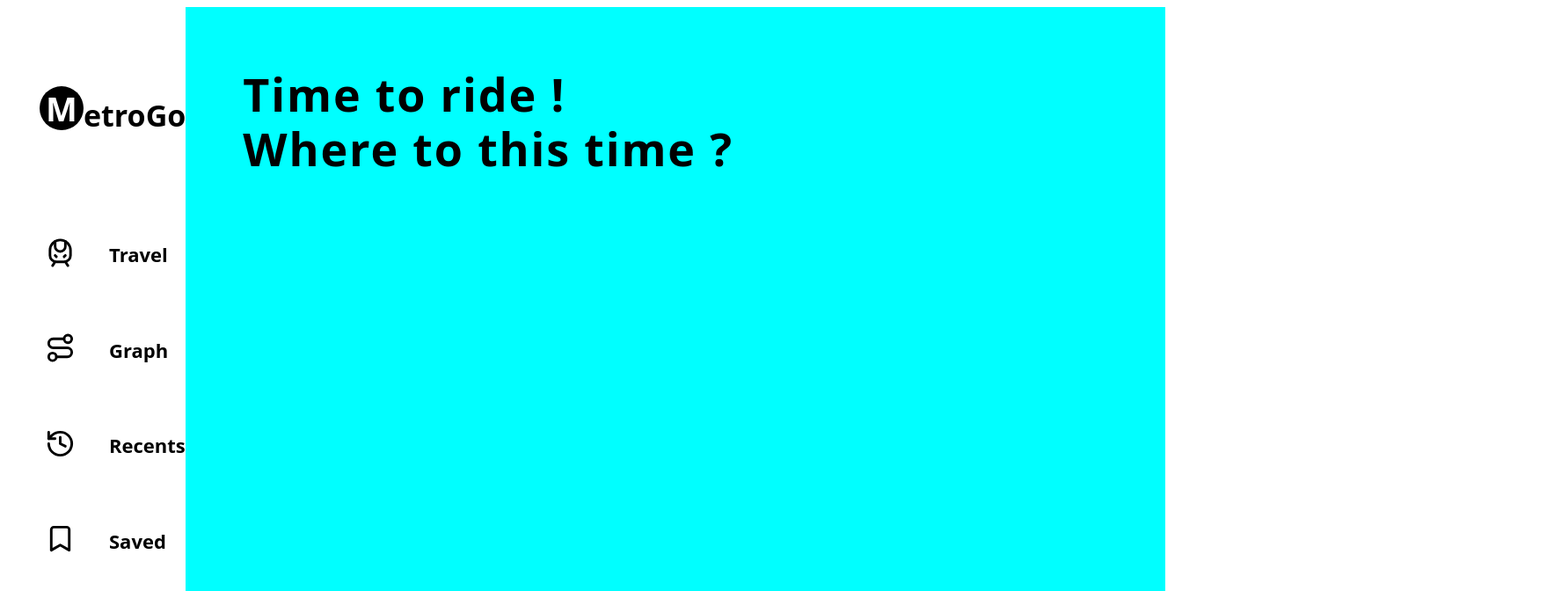
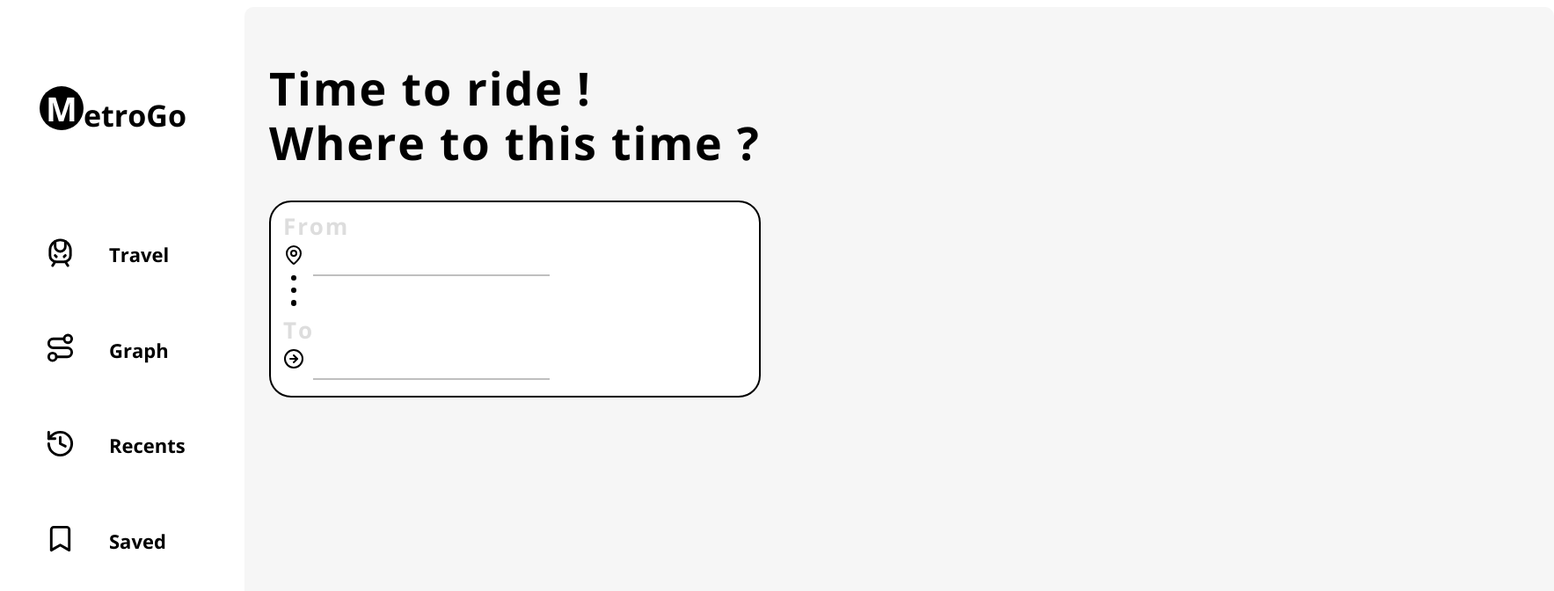
Before and after one commit to Phodouille/Metro-Efrei-Dodo, a Vue app in the folder Front-End/: page /travel in a window 1280 px wide. Shown: the top 672 px of the page at 88% size, 1767 px wide, since content can reach past the window. Built offline with nearby package versions, Linux system fonts and the light colour scheme.

Commit message:
Style the left nav bar, travel view page (header and search rectangle itinerary)

```diff
--- a/Front-End/index.html
+++ b/Front-End/index.html
@@ -5,6 +5,9 @@
     <link rel="icon" type="image/svg+xml" href="/vite.svg" />
     <meta name="viewport" content="width=device-width, initial-scale=1.0" />
     <title>Vite + Vue</title>
+    <link rel="preconnect" href="https://fonts.googleapis.com">
+    <link rel="preconnect" href="https://fonts.gstatic.com" crossorigin>
+    <link href="https://fonts.googleapis.com/css2?family=Open+Sans:ital,wght@0,300..800;1,300..800&family=Roboto:ital,wght@0,100..900;1,100..900&display=swap" rel="stylesheet">
   </head>
   <body>
     <div id="app"></div>
--- a/Front-End/src/App.vue
+++ b/Front-End/src/App.vue
@@ -43,6 +43,7 @@ const SavedSvgIcon = `<svg xmlns="http://www.w3.org/2000/svg" width="35" height=
 .MetroGo {
   padding-top: 66px;
   padding-left: 37px;
+  padding-right: 66px;
   padding-bottom: 64px;
 }
 
--- a/Front-End/src/components/SearchBar.vue
+++ b/Front-End/src/components/SearchBar.vue
@@ -46,10 +46,9 @@
 <style scoped>
 .rectangle {
     background-color: white;
-    width: 532px;
-    height: 225px;
+    width: 555px;
+    height: 220px;
     border-radius: 25px;
-    margin-left: 70px;
     border: 2px solid #000;
     display: flex;
     flex-direction: column;
@@ -59,6 +58,7 @@
     font-family: 'Open Sans';
     font-weight: 700;
     color: #DDD;
+    margin-top: -30px
 }
 
 .rectangle-content {
@@ -67,7 +67,8 @@
 
 .icon-input-container {
     display: flex;
-    flex-direction: row
+    flex-direction: row;
+    margin-top: -53px;
 }
 
 .input {
@@ -77,6 +78,8 @@
     outline: none;
     border-color: #BFBFBF;;
     padding-bottom: 5px;
+    width: 265px;
+    font-size: 20px;
 }
 
 .input-zone {
@@ -95,7 +98,7 @@
 }
 
 .bullet-point-container {
-    margin-top: 8px;
+    margin-top: -10px;
     margin-left: 9px;
     height: 35px;
     display: flex;
--- a/Front-End/src/views/TravelView.vue
+++ b/Front-End/src/views/TravelView.vue
@@ -2,32 +2,35 @@
     <div class="background">
         <div class="header">
             <h1>Time to ride ! <br> Where to this time ?</h1>
+            <SearchBar />
         </div>
+
     </div>
 
 </template>
 
 <script setup>
 
+import SearchBar from '../components/SearchBar.vue';
+
 </script>
 
 <style>
     .header {
-        padding-left: 65px;
-        padding-top: 33px;
+        padding-left: 28px;
+        padding-top: 26px;
         font-size: 26px;
         font-weight: 700;
         line-height: 62px;
         letter-spacing: 1.84px;
         font-family: 'Open Sans';
-        height: 95vh;
-
     }
 
     .background {
-        /* background-color: #F6F6F6; */
-        background-color: aqua;
-        width: 87vw;
+        background-color: #F6F6F6;
+        height: 98.5vh;
+        width: 1489px;
+        border-radius: 10px;
+    }
 
-    }
 </style>
```
